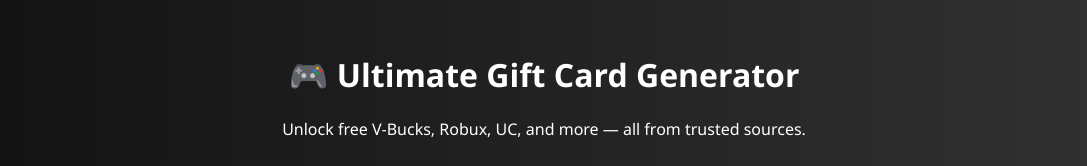
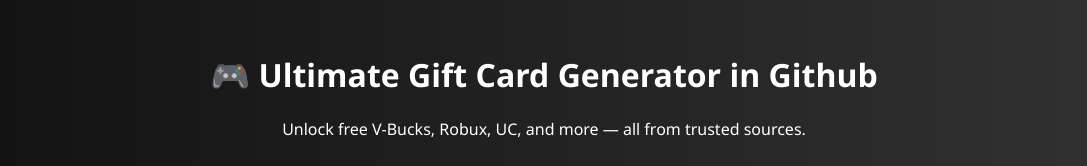
Before and after one commit to AbdullahAlHarun-code/giftcard, a plain HTML site: page CPA2/index (4).html in a window 1280 px wide. Shown: the top 166 px of the page, without its empty margins (96-1183 px from the left). Drawn offline with Linux system fonts and the light colour scheme.

Commit message:
changes test

```diff
--- a/CPA2/index (4).html
+++ b/CPA2/index (4).html
@@ -9,7 +9,7 @@
 </head>
 <body>
   <header>
-    <h1>🎮 Ultimate Gift Card Generator</h1>
+    <h1>🎮 Ultimate Gift Card Generator in Github</h1>
     <p>Unlock free V-Bucks, Robux, UC, and more — all from trusted sources.</p>
   </header>
   <section class="hero" style="position: relative; width: 80%; height: 300px; overflow: hidden;">
```
